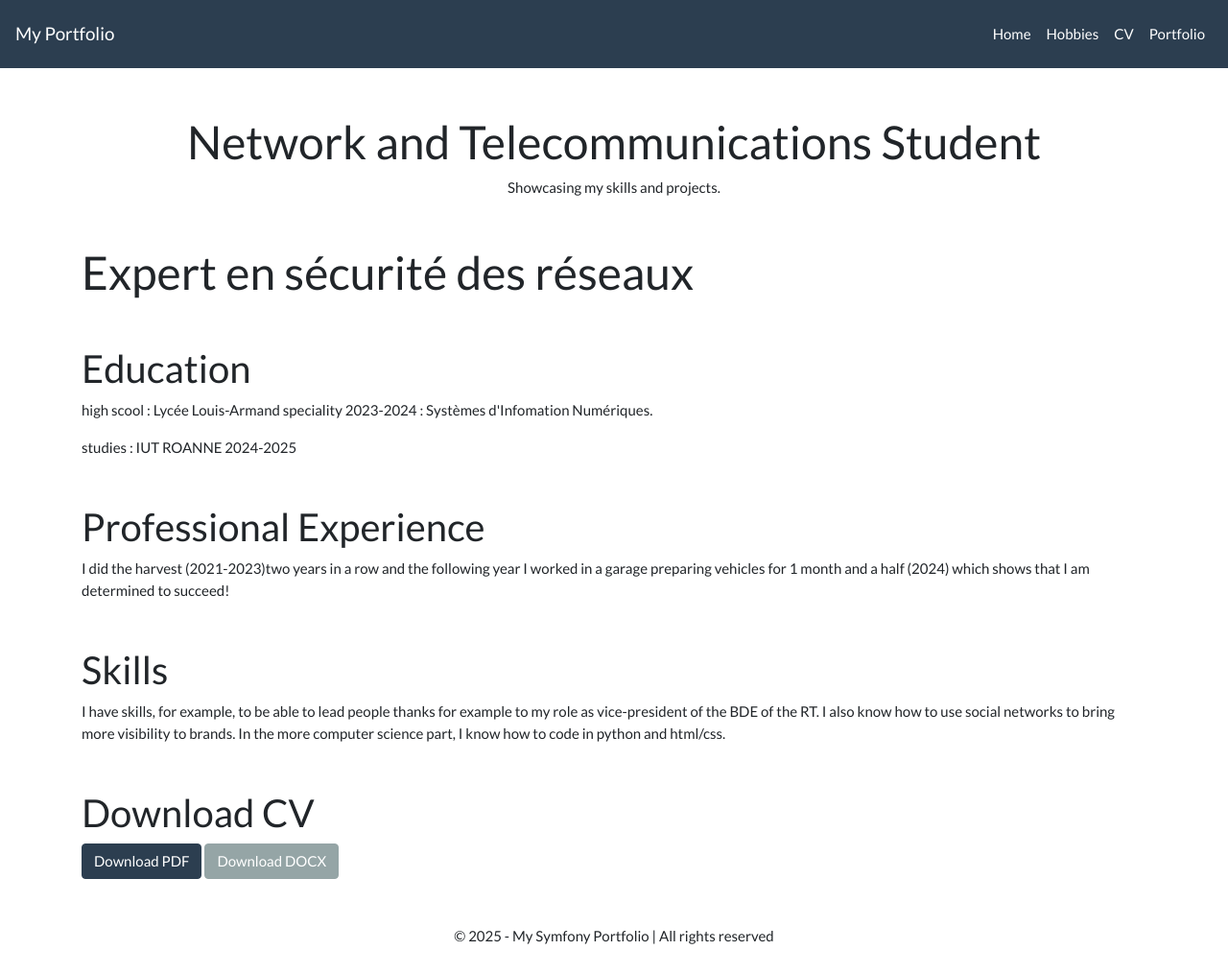
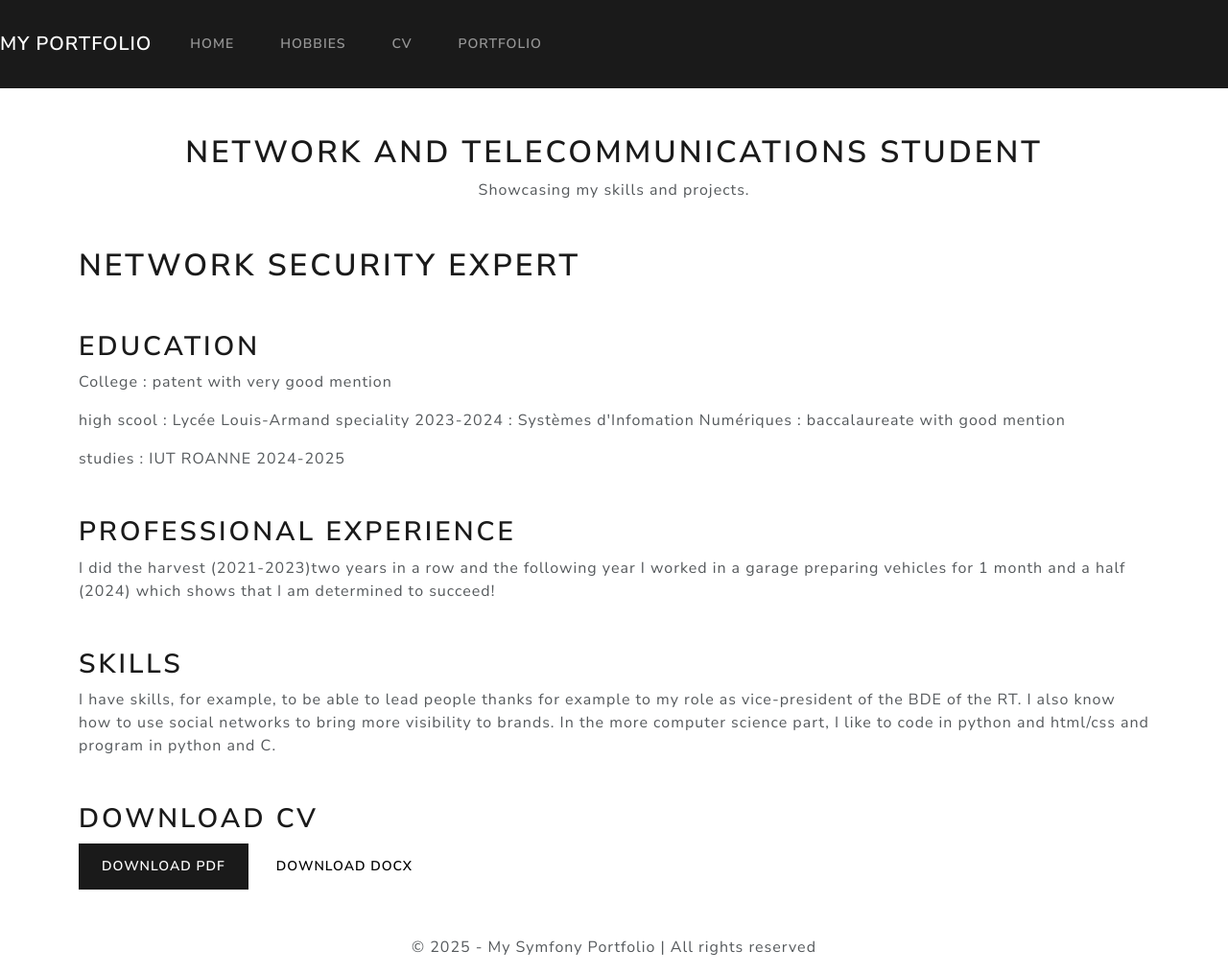
Before and after one commit to Nathanrebourg/portfolio2025, a Symfony app: template templates/main/cv.html.twig in a window 1280 px wide. Shown: the whole page at 96% size. Before the commit the page ends 984 px from the top, so only its background shows below. Run offline with Twig, Linux system fonts and the light colour scheme; the template is opened without the code that fills it, so the values that code supplies are empty; some libraries are stand-ins or nearby versions.

Commit message:
site final

```diff
--- a/templates/base.html.twig
+++ b/templates/base.html.twig
@@ -5,7 +5,7 @@
     <meta charset="UTF-8">
     <meta name="viewport" content="width=device-width, initial-scale=1.0">
     <title>{% block title %}My Symfony Portfolio{% endblock %}</title>
-    <link rel="stylesheet" href="https://stackpath.bootstrapcdn.com/bootswatch/4.5.2/flatly/bootstrap.min.css">
+    <link rel="stylesheet" href="https://bootswatch.com/5/lux/bootstrap.min.css">
     <link rel="stylesheet" href="{{ asset('css/styles.css') }}">
 </head>
 <body>
--- a/templates/main/cv.html.twig
+++ b/templates/main/cv.html.twig
@@ -6,11 +6,12 @@
 
 {% block body %}
 <section id="banner" class="my-5">
-    <h1>Expert en sécurité des réseaux</h1>
+    <h1>Network security expert</h1>
 </section>
 <section id="education" class="my-5">
     <h2>Education</h2>
-    <p>high scool : Lycée Louis-Armand speciality 2023-2024 : Systèmes d'Infomation Numériques.</p>
+    <p>College : patent with very good mention
+    <p>high scool : Lycée Louis-Armand speciality 2023-2024 : Systèmes d'Infomation Numériques : baccalaureate with good mention </p>
     <p>studies : IUT ROANNE 2024-2025<p>
 </section>
 
@@ -21,7 +22,7 @@
 
 <section id="skills" class="my-5">
     <h2>Skills</h2>
-    <p>I have skills, for example, to be able to lead people thanks for example to my role as vice-president of the BDE of the RT. I also know how to use social networks to bring more visibility to brands. In the more computer science part, I know how to code in python and html/css. </p>
+    <p>I have skills, for example, to be able to lead people thanks for example to my role as vice-president of the BDE of the RT. I also know how to use social networks to bring more visibility to brands. In the more computer science part, I like to code in python and html/css and program in python and C. </p>
 </section>
 
 <section id="download-cv" class="my-5">
--- a/templates/main/portfolio.html.twig
+++ b/templates/main/portfolio.html.twig
@@ -15,6 +15,8 @@
     <h2>Skills</h2>
     <p>I have good skills in HTML coding I know how to make a site with a nice presentation that could please the viewers with technical parts </p>
     <a href="https://docs.google.com/document/d/1S9AvgAU10SHUIsmiQX6iHZqCCjKqxWr99nx5_td-dZY/edit?tab=t.0" class="btn btn-primary" target="_blank">View Proof</a>
+    <p>I have good skills in installing and modifying fiber installations</p>
+    <a href="https://docs.google.com/document/d/1rYcMQsGWDfjDqUBCadeted5PH_rdG1Wjg-FXrvxQ0hQ/edit?tab=t.0" class="btn btn-primary" target="_blank">View Proof</a>
 </section>
 
 
```
